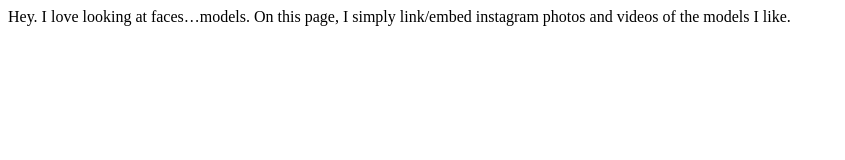
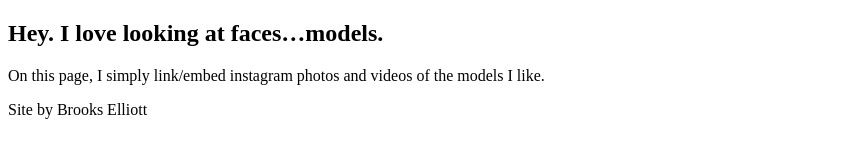
Before and after one commit to brookselliott/illaf16116, a plain HTML site: page index.html in a window 1280 px wide. Shown: the whole page, without its empty margins (0-845 px from the left). Drawn offline with Linux system fonts and the light colour scheme.

Commit message:
Update index.html
Branding

```diff
--- a/index.html
+++ b/index.html
@@ -2,9 +2,17 @@
 <html>
 <head>
 <meta name="robots" content="noindex, nofollow">
-<title>I love looking at faces: build 0, 16116838</title>
+<title>I love looking at faces: build 4</title>
 </head>
 <body>
-  Hey. I love looking at faces…models. On this page, I simply link/embed instagram photos and videos of the models I like.
+  <article>
+  <header>
+    <h1>Hey. I love looking at faces…models.</h1>
+  </header>
+  <p>On this page, I simply link/embed instagram photos and videos of the models I like.</p>
+  </article>
 </body>
+<foot>
+  <p>Site by Brooks Elliott</p>
+</foot>
 </html>
```
